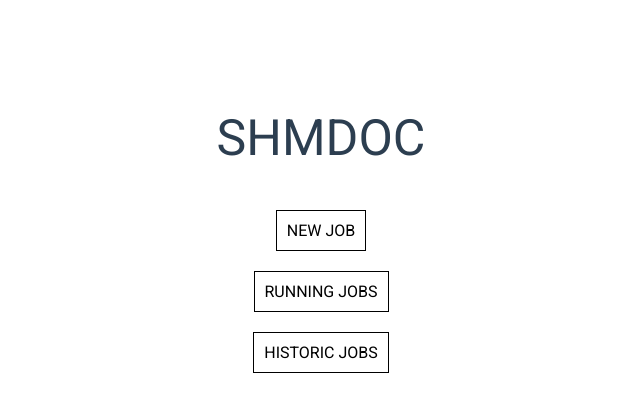
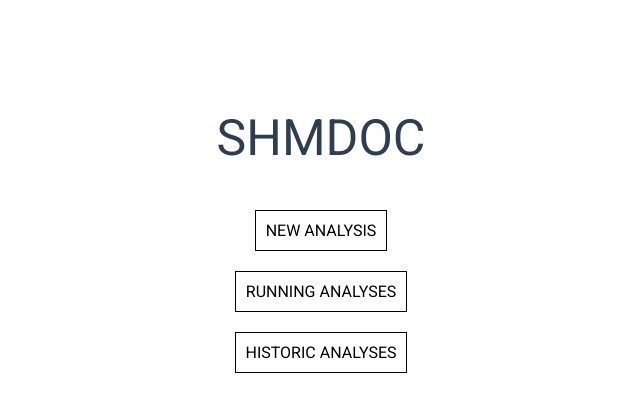
Before and after one commit to shmdoc/frontend-shmdoc-osoc-poc, a Vue app: page / in a window 1280 px wide. Shown: the top 412 px of the page, without its empty margins (319-959 px from the left). Built offline with nearby package versions, Linux system fonts and the light colour scheme.

Commit message:
cahnged job to analysis

```diff
--- a/src/views/Home.vue
+++ b/src/views/Home.vue
@@ -5,9 +5,9 @@
         <h1>SHMDOC</h1>
       </div>
       <div class="navigation">
-        <router-link :to="{ name: 'new-job' }" class="headerlink">New Job</router-link>
-        <router-link :to="{ name: 'running-jobs' }" class="headerlink">Running Jobs</router-link>
-        <router-link :to="{ name: 'historic-jobs' }" class="headerlink">Historic Jobs</router-link>
+        <router-link :to="{ name: 'new-job' }" class="headerlink">New Analysis</router-link>
+        <router-link :to="{ name: 'running-jobs' }" class="headerlink">Running Analyses</router-link>
+        <router-link :to="{ name: 'historic-jobs' }" class="headerlink">Historic Analyses</router-link>
       </div>
     </div>
   </div>
```
